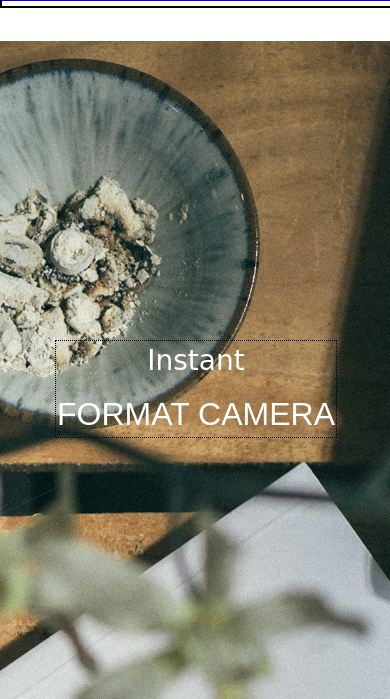
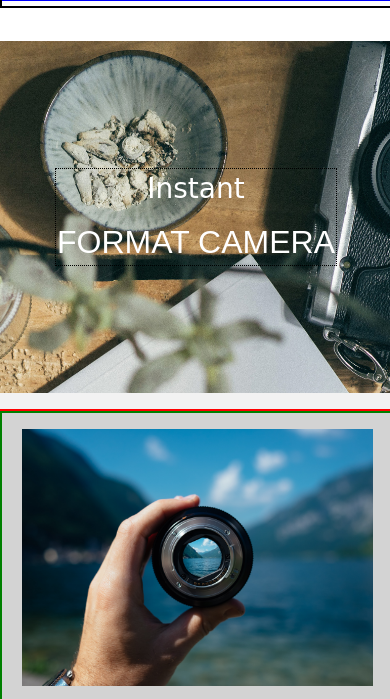
Before and after one commit to justinbaldauf/Fotomatic, a plain HTML site: page index.html in a window 390 px wide. Shown: the part 44-743 px from the top of the page. Drawn offline with Linux system fonts and the light colour scheme.

Commit message:
filters 3

```diff
--- a/style.css
+++ b/style.css
@@ -195,6 +195,10 @@ main {
 /* for screen width of 1024px or smaller: */
 @media only screen and (max-width: 1024px) {
 
+  .landing-page {
+    height: 30rem;
+  }
+
   .green-box {
   display: none;
   }
@@ -210,6 +214,10 @@ main {
 
 /* for screen width of 520px or smaller: */
 @media only screen and (max-width: 520px) {
+
+  .landing-page {
+    height: 22rem;
+  }
 
   .instant-format-wrap h1 {
     font-size: 2rem;
```
